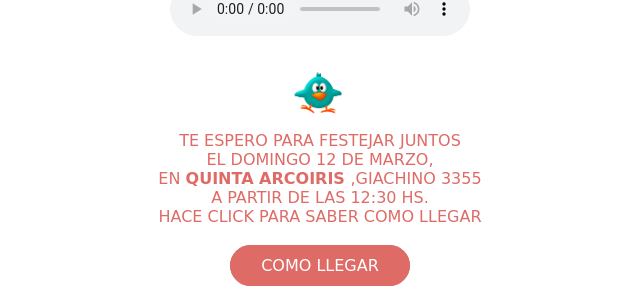
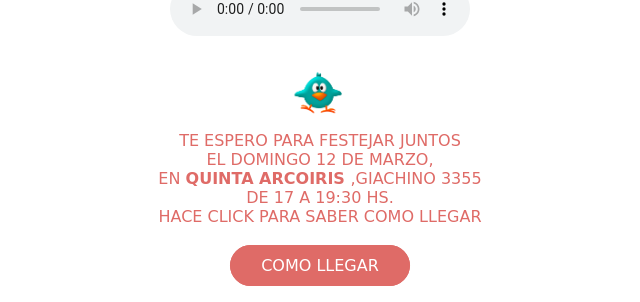
Before and after one commit to invitacionesweb/EMILIACUMPLE3, a plain HTML site: page index.html in a window 1280 px wide. Shown: the part 1078-1380 px from the top of the page, 320-960 px from the left. Drawn offline with nearby package versions, Linux system fonts and the light colour scheme; a web font is replaced by a local one.

Commit message:
ACT HORARIO
A

```diff
--- a/index.html
+++ b/index.html
@@ -40,7 +40,7 @@
     <main>
         <div class="main-bloque">
             <img src="./img/icon-1.png" alt="">
-            <p>TE ESPERO PARA FESTEJAR JUNTOS <br> EL DOMINGO 12 DE MARZO,<br> EN <strong>QUINTA ARCOIRIS </strong>,GIACHINO 3355 <br> A PARTIR DE LAS 12:30 HS. <br> HACE CLICK PARA SABER COMO LLEGAR</p>
+            <p>TE ESPERO PARA FESTEJAR JUNTOS <br> EL DOMINGO 12 DE MARZO,<br> EN <strong>QUINTA ARCOIRIS </strong>,GIACHINO 3355 <br> DE 17 A 19:30 HS. <br> HACE CLICK PARA SABER COMO LLEGAR</p>
             <a class="boton2" target="_blank"  href="https://www.google.com/maps/dir//Giachino+3355,+L6302BHE+Santa+Rosa,+La+Pampa/@-36.5824105,-64.2908206,17z/data=!4m9!4m8!1m0!1m5!1m1!1s0x95c2d27deb275db5:0x6d228f591cfc4930!2m2!1d-64.2886319!2d-36.5824148!3e0">COMO LLEGAR</a>
         </div>
   </main>
```
Also changed, not shown: 1 other file.
